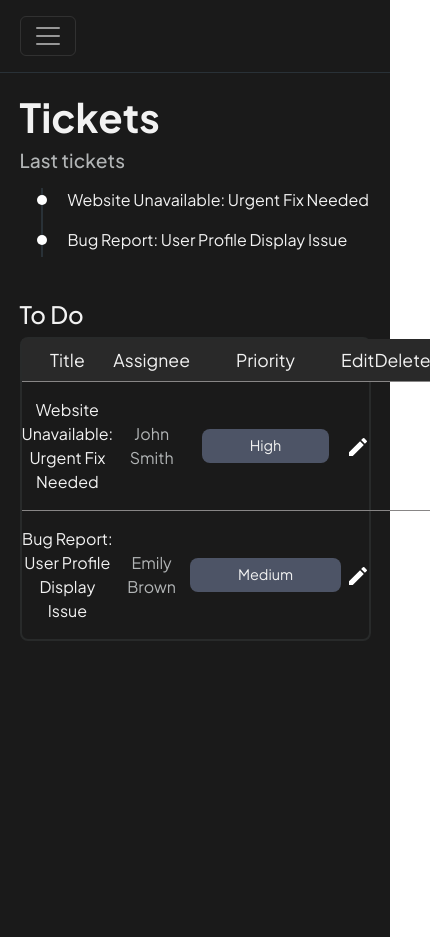
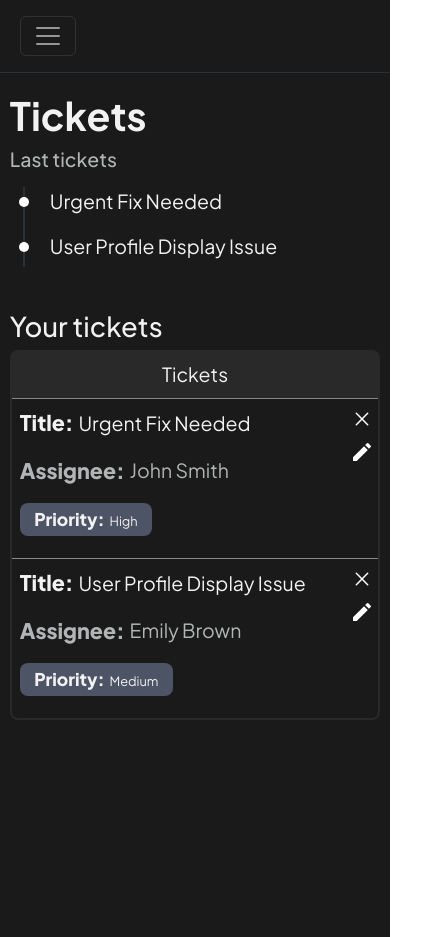
Before and after one commit to NicolasEstebanCuervo/Synapsify, a React (Create React App) app: page / in a window 390 px wide. Shown: the whole page, 430 px wide, since content can reach past the window. Built offline with nearby package versions, Linux system fonts and the light colour scheme.

Commit message:
First version responsive

```diff
--- a/src/Components/ComponentsNotes/NoteAlone/index.tsx
+++ b/src/Components/ComponentsNotes/NoteAlone/index.tsx
@@ -80,9 +80,9 @@ export const NoteAlone = () => {
         <SectionNote data-testid="note-alone">
             <ContainerTexts>
                 <TitleNote>{note?.titleNote}</TitleNote>
-                <AssigneNote>
-                    {note?.assigneNote ? `${note?.assigneNote}` : "Unassigned"}
-                </AssigneNote>
+                <AssigneeNote>
+                    {note?.assigneeNote ? `${note?.assigneeNote}` : "Unassigned"}
+                </AssigneeNote>
             </ContainerTexts>
             <OptionColors>
                 <TextArea id="editor" ref={editorRef}></TextArea>
@@ -108,7 +108,7 @@ const TitleNote = styled.h1`
     text-align: left;
 `;
 
-const AssigneNote = styled.h3`
+const AssigneeNote = styled.h3`
     display: inline;
     width: auto;
     background: ${color.grayColor};
--- a/src/Components/ComponentsNotes/Notes/index.tsx
+++ b/src/Components/ComponentsNotes/Notes/index.tsx
@@ -9,7 +9,7 @@ export const Notes = () => {
             {notes.map((note, index) => (
                 <ContainerNote>
                 <Note
-                    assignee={note.assigneNote}
+                    assignee={note.assigneeNote}
                     note={note}
                     number={index + 1}
                     key={note.idNote}
--- a/src/Components/TicketsComponents/FormTickets/index.tsx
+++ b/src/Components/TicketsComponents/FormTickets/index.tsx
@@ -71,18 +71,21 @@ export const FormTickets: React.FC<FormTicketsProps> = ({
                         onChange={onChangeTitle}
                         value={titleTicket}
                         placeholder="Title"
+                        maxLength={25}
                     />
                     <Input
                         type="text"
                         onChange={onChangeAssignee}
                         value={assigneeTicket}
                         placeholder="Assignee"
+                        maxLength={20}
                     />
                     <Input
                         type="text"
                         onChange={onChangePriority}
                         value={priorityTicket}
                         placeholder="Priority"
+                        maxLength={10}
                     />
                     <Button type="submit">Create a ticket</Button>
                     {tickets.length > 0 && (
@@ -104,6 +107,18 @@ const SectionFormTickets = styled.main`
 
 const ContainerFormTickets = styled.div`
     width: 40%;
+
+    @media (max-width: 1000px) {
+        width: 60%;
+    }
+
+    @media (max-width: 700px) {
+        width: 80%;
+    }
+
+    @media (max-width: 300px) {
+        width: 90%;
+    }
 `;
 
 const TitleFormTickets = styled.h1`
@@ -111,12 +126,46 @@ const TitleFormTickets = styled.h1`
     font-size: 3.5rem;
     font-weight: bold;
     text-align: left;
+
+    @media (max-width: 1000px) {
+        font-size: 3rem;
+    }
+
+    @media (max-width: 700px) {
+        font-size: 2.5rem;
+    }
+
+    @media (max-width: 400px) {
+        font-size: 10vw;
+        text-align: center;
+    }
+
+    @media (max-width: 250px) {
+        font-size: 12vw;
+    }
 `;
 
 const TextFormTickets = styled.h1`
     color: ${color.textColorGray};
     font-size: 1.2rem;
     text-align: left;
+
+    @media (max-width: 1000px) {
+        font-size: 1.1rem;
+    }
+
+    @media (max-width: 700px) {
+        font-size: 1rem;
+    }
+
+    @media (max-width: 400px) {
+        font-size: 5vw;
+        text-align: center;
+    }
+
+    @media (max-width: 250px) {
+        font-size: 7vw;
+    }
 `;
 
 const Form = styled.form`
@@ -124,7 +173,24 @@ const Form = styled.form`
     flex-direction: column;
     gap: 1rem;
     margin-top: 4rem;
+
+    @media (max-width: 1000px) {
+        margin-top: 3.5rem;
+    }
+
+    @media (max-width: 700px) {
+        margin-top: 3rem;
+    }
+
+    @media (max-width: 400px) {
+        margin-top: 2.5rem;
+    }
+
+    @media (max-width: 250px) {
+        margin-top: 2rem;
+    }
 `;
+
 const Input = styled.input`
     padding: 0.7rem 0.5rem;
     border-radius: 0.5rem;
@@ -134,6 +200,23 @@ const Input = styled.input`
     color: ${color.textColor};
     font-size: 1.2rem;
     border: none;
+
+    @media (max-width: 1000px) {
+        font-size: 1.1rem;
+    }
+
+    @media (max-width: 700px) {
+        font-size: 1rem;
+    }
+
+    @media (max-width: 400px) {
+        padding: 0.4rem 0.5rem;
+        font-size: 5vw;
+    }
+
+    @media (max-width: 250px) {
+        font-size: 7vw;
+    }
 `;
 
 const Button = styled.button`
@@ -143,4 +226,17 @@ const Button = styled.button`
     padding: 0.7rem 0;
     background: ${color.tertiaryColor};
     color: ${color.textColor};
+
+    @media (max-width: 1000px) {
+        font-size: 1rem;
+    }
+
+    @media (max-width: 400px) {
+        padding: 0.4rem 0;
+        font-size: 5vw;
+    }
+
+    @media (max-width: 250px) {
+        font-size: 6vw;
+    }
 `;
--- a/src/Components/TicketsComponents/Ticket/index.tsx
+++ b/src/Components/TicketsComponents/Ticket/index.tsx
@@ -42,13 +42,19 @@ export const Ticket = ({ ticket }: { ticket: ITicket }) => {
                             to={`/Ticket/${ticket.idTicket}`}
                             onClick={createTicketPage}
                         >
+                            <Label>Title:</Label>
+
                             {ticket.titleTicket}
                         </LinkTableCell>
                     </TableCell>
+                    <TableCell>
+                        <Label>Assignee:</Label>
 
-                    <TableCell>{ticket.assigneeTicket}</TableCell>
+                        {ticket.assigneeTicket}
+                    </TableCell>
                     <TableCell>
                         <ContainerPriority>
+                            <LabelPriority>Priority:</LabelPriority>
                             {ticket.priorityTicket}
                         </ContainerPriority>
                     </TableCell>
@@ -56,8 +62,6 @@ export const Ticket = ({ ticket }: { ticket: ITicket }) => {
                         <Button>
                             <EditIcon onClick={handleEditar} />
                         </Button>
-                    </TableCell>
-                    <TableCell>
                         <Button>
                             <ExitIcon onClick={onDeleteTicket} />
                         </Button>
@@ -80,6 +84,34 @@ const TableRow = styled.tr`
     &:last-child {
         border-bottom: 0px;
     }
+
+    @media (max-width: 700px) {
+        position: relative;
+        height: 5rem;
+    }
+
+    @media (max-width: 400px) {
+        height: 10rem;
+    }
+`;
+
+const Label = styled.label`
+    display: none;
+    margin-right: 0.3rem;
+
+    @media (max-width: 700px) {
+        display: inline;
+        font-size: 1.1rem;
+        font-weight: 800;
+    }
+
+    @media (max-width: 400px) {
+        font-size: 5.5vw;
+    }
+
+    @media (max-width: 250px) {
+        font-size: 7.5vw;
+    }
 `;
 
 const TableCell = styled.td`
@@ -96,19 +128,110 @@ const TableCell = styled.td`
         color: ${color.textColor};
         font-size: 0.9rem;
     }
+
+    @media (max-width: 1000px) {
+        font-size: 0.9rem;
+    }
+
+    @media (max-width: 700px) {
+        font-size: 1rem;
+        display: flex;
+        align-items: center;
+        padding: 0.5rem;
+        text-align: left;
+
+        :nth-of-type(2) {
+        }
+
+        :nth-of-type(3) {
+            font-size: 0.8rem;
+        }
+
+        :nth-of-type(4) {
+            display: flex;
+            flex-direction: column-reverse;
+            justify-content: center;
+            align-items: center;
+            padding: 0.2rem 0;
+            position: absolute;
+            top: 0;
+            right: 0;
+        }
+    }
+
+    @media (max-width: 400px) {
+        :nth-of-type(2) {
+        }
+
+        :nth-of-type(3) {
+        }
+
+        font-size: 5vw;
+    }
+
+    @media (max-width: 250px) {
+        :nth-of-type(3) {
+            font-size: 6.5vw;
+        }
+        font-size: 7vw;
+    }
+`;
+
+const LabelPriority = styled.label`
+    display: none;
+    margin-right: 0.3rem;
+
+    @media (max-width: 700px) {
+        display: inline;
+        font-size: 0.8rem;
+        font-weight: 800;
+    }
+
+    @media (max-width: 400px) {
+        font-size: 4.5vw;
+    }
+
+    @media (max-width: 250px) {
+        font-size: 6.5vw;
+    }
 `;
 
 const ContainerPriority = styled.div`
     display: inline-block;
     background: ${color.grayColor};
-    padding: 0.4rem 3rem;
+    padding: 0.4rem 1rem;
     border-radius: 0.5rem;
+
+    @media (max-width: 700px) {
+        background: ${color.grayColor};
+        padding: 0.2rem 0.9rem;
+    }
 `;
 
 const LinkTableCell = styled(Link)`
     padding: 1rem 0;
     text-decoration: none;
     color: inherit;
+    text-align: left;
+
+    @media (max-width: 1000px) {
+        font-size: 0.9rem;
+    }
+
+    @media (max-width: 700px) {
+        font-size: 1rem;
+        padding: 0;
+        width: 90%;
+        word-wrap: break-word;
+    }
+
+    @media (max-width: 400px) {
+        font-size: 5vw;
+    }
+
+    @media (max-width: 250px) {
+        font-size: 7vw;
+    }
 `;
 
 const Button = styled.button`
--- a/src/Components/TicketsComponents/Tickets/index.tsx
+++ b/src/Components/TicketsComponents/Tickets/index.tsx
@@ -18,25 +18,26 @@ export const Tickets = ({ idFilter }: { idFilter?: string | undefined }) => {
                     <SubtitleTicketsList>Last tickets</SubtitleTicketsList>
                     <UnorderedList>
                         {tickets.map((ticket) => (
-                            <ListItem key={ticket.idTicket}>{ticket.titleTicket}</ListItem>
+                            <ListItem key={ticket.idTicket}>
+                                {ticket.titleTicket}
+                            </ListItem>
                         ))}
                     </UnorderedList>
                 </div>
             )}
 
             <div>
-                {!idFilter && <TitleToDo>To Do</TitleToDo>}
+                {!idFilter && <TitleToDo>Your tickets</TitleToDo>}
 
                 <ContainerTickets edit={!idFilter}>
                     <TableTickets>
                         {!idFilter && (
                             <TitlesTable>
                                 <tr>
-                                    <th>Title</th>
+                                    <th>Tickets</th>
                                     <th>Assignee</th>
                                     <th>Priority</th>
                                     <th>Edit</th>
-                                    <th>Delete</th>
                                 </tr>
                             </TitlesTable>
                         )}
@@ -58,17 +59,66 @@ const SectionTickets = styled.section`
     gap: 2rem;
     min-height: 100vh;
     width: 90%;
+
+    @media (max-width: 700px) {
+        width: 95%;
+    }
+
+    ol,
+    ul {
+        padding-left: 2rem !important;
+
+        @media (max-width: 400px) {
+            padding-left: 1.5rem !important;
+        }
+
+        @media (max-width: 250px) {
+            padding-left: 1rem !important;
+        }
+    }
 `;
 
 const TitleTicketsList = styled.h1`
     color: ${color.textColor};
     font-size: 2.5rem;
     font-weight: bold;
+
+    @media (max-width: 1000px) {
+        font-size: 3rem;
+    }
+
+    @media (max-width: 700px) {
+        font-size: 2.5rem;
+    }
+
+    @media (max-width: 400px) {
+        font-size: 10vw;
+    }
+
+    @media (max-width: 250px) {
+        font-size: 12vw;
+    }
 `;
 
 const SubtitleTicketsList = styled.h3`
     color: ${color.textColorGray};
     font-size: 1.2rem;
+
+    @media (max-width: 1000px) {
+        font-size: 1.1rem;
+    }
+
+    @media (max-width: 700px) {
+        font-size: 1rem;
+    }
+
+    @media (max-width: 400px) {
+        font-size: 5vw;
+    }
+
+    @media (max-width: 250px) {
+        font-size: 7vw;
+    }
 `;
 
 const UnorderedList = styled.ul`
@@ -110,11 +160,44 @@ const ListItem = styled.li`
     &:last-child:after {
         height: calc(100% + 5px);
     }
+
+    @media (max-width: 1000px) {
+        font-size: 1.1rem;
+    }
+
+    @media (max-width: 700px) {
+        font-size: 1rem;
+    }
+
+    @media (max-width: 400px) {
+        font-size: 5vw;
+    }
+
+    @media (max-width: 250px) {
+        font-size: 6vw;
+        padding: 0 0.5rem;
+    }
 `;
 
 const TitleToDo = styled.h1`
     color: ${color.textColor};
     font-size: 1.5rem;
+
+    @media (max-width: 1000px) {
+        font-size: 1.4rem;
+    }
+
+    @media (max-width: 700px) {
+        font-size: 1.2rem;
+    }
+
+    @media (max-width: 400px) {
+        font-size: 7vw;
+    }
+
+    @media (max-width: 250px) {
+        font-size: 9vw;
+    }
 `;
 
 const ContainerTickets = styled.div`
@@ -132,6 +215,7 @@ const TableTickets = styled.table`
 const TitlesTable = styled.thead`
     text-align: center;
     background: ${color.backgroundTableTitles};
+    width: 100%;
 
     tr {
         border-radius: 0.5rem;
@@ -141,6 +225,32 @@ const TitlesTable = styled.thead`
             font-size: 1.1rem;
             color: ${color.textColor};
             font-weight: 400;
+
+            @media (max-width: 700px) {
+                :nth-of-type(1) {
+                    width: 100%;
+                }
+
+                :nth-of-type(2) {
+                    display: none;
+                }
+
+                :nth-of-type(3) {
+                    display: none;
+                }
+
+                :nth-of-type(4) {
+                    display: none;
+                }
+            }
+
+            @media (max-width: 400px) {
+                font-size: 5vw;
+            }
+
+            @media (max-width: 250px) {
+                font-size: 7vw;
+            }
         }
     }
 `;
--- a/src/Context/index.tsx
+++ b/src/Context/index.tsx
@@ -32,7 +32,7 @@ export interface ITask {
 export interface INote {
     idNote: string;
     titleNote: string;
-    assigneNote?: string;
+    assigneeNote?: string;
 }
 
 export interface IContent {
@@ -121,13 +121,13 @@ export default function ContextAppComponent({
         const defaultTickets: ITicket[] = [
             {
                 idTicket: "ajsn1kasd",
-                titleTicket: "Website Unavailable: Urgent Fix Needed",
+                titleTicket: "Urgent Fix Needed",
                 assigneeTicket: "John Smith",
                 priorityTicket: "High"
             },
             {
                 idTicket: "wzxco1sd",
-                titleTicket: "Bug Report: User Profile Display Issue",
+                titleTicket: "User Profile Display Issue",
                 assigneeTicket: "Emily Brown",
                 priorityTicket: "Medium"
             }
@@ -138,12 +138,12 @@ export default function ContextAppComponent({
             {
                 idNote: "ajsn1kasd",
                 titleNote: "Urgent Fix Needed",
-                assigneNote: "John Smith",
+                assigneeNote: "John Smith",
             },
             {
                 idNote: "wzxco1sd",
                 titleNote: "User Profile Display Issue",
-                assigneNote: "Emily Brown",
+                assigneeNote: "Emily Brown",
             }
         ];
         setNotes(defaultNotes)
@@ -394,7 +394,7 @@ export default function ContextAppComponent({
         const newNote: INote = {
             titleNote: titleNote,
             idNote: uuidv4(),
-            assigneNote: assignee,
+            assigneeNote: assignee,
         };
         createNote(newNote);
         setTitleNote("");
@@ -405,7 +405,7 @@ export default function ContextAppComponent({
         setNotes((prevNotes) => {
             const updatedNotes = [note, ...prevNotes];
             localStorage.setItem("notes", JSON.stringify(updatedNotes));
-            localStorage.setItem('note', JSON.stringify(updatedNotes.map(({idNote, titleNote, assigneNote}) => ({idNote, titleNote, assigneNote}))))
+            localStorage.setItem('note', JSON.stringify(updatedNotes.map(({idNote, titleNote, assigneeNote}) => ({idNote, titleNote, assigneeNote}))))
             localStorage.setItem(note.idNote, JSON.stringify(note))
             return updatedNotes;
         });
```
